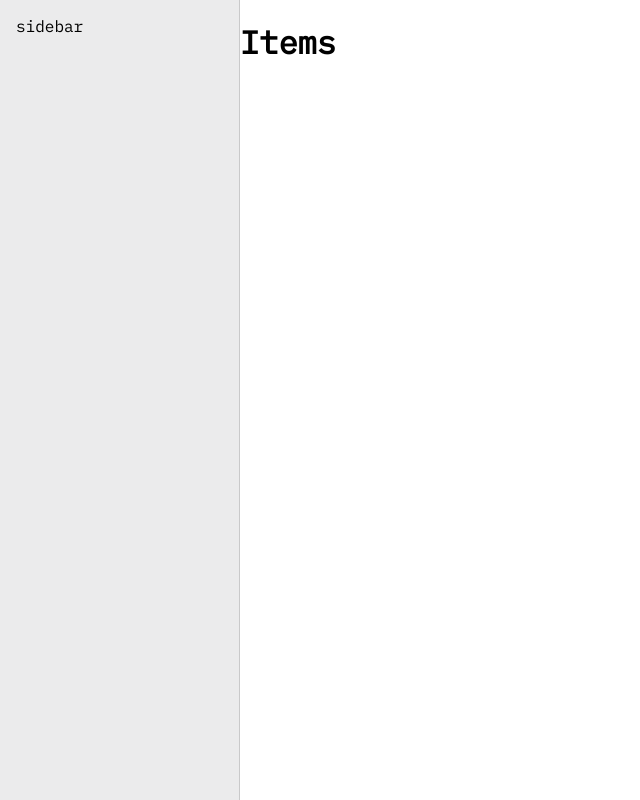
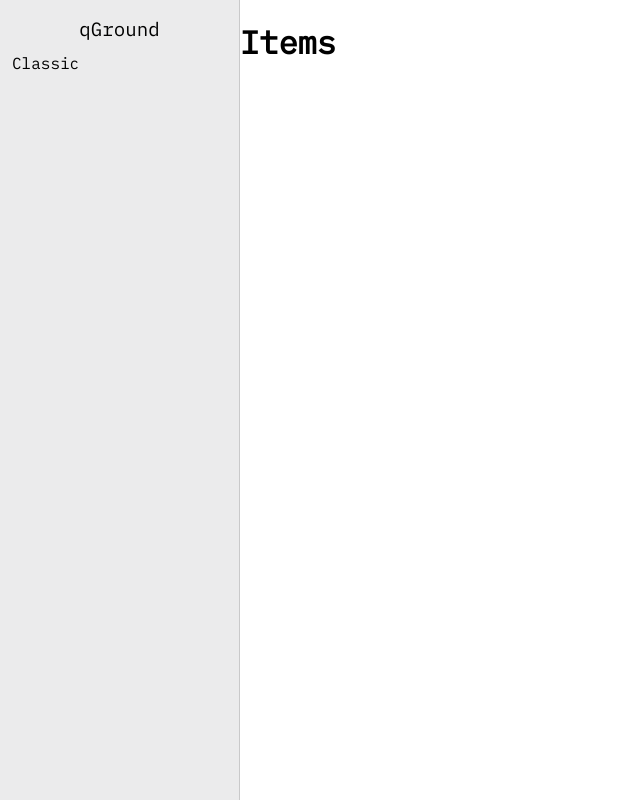
Before and after one commit to CoasterFan5/qground, a SvelteKit app: page /play in a window 1280 px wide. Shown: the whole page, without its empty margins (0-640 px from the left). Built offline with nearby package versions, Linux system fonts and the light colour scheme.

Commit message:
clean up ui

```diff
--- a/package.json
+++ b/package.json
@@ -37,8 +37,10 @@
 	},
 	"dependencies": {
 		"@fontsource/ibm-plex-mono": "^5.3.0",
+		"@iconify-json/ph": "^1.2.2",
 		"@sveltejs/adapter-cloudflare": "^8.0.0",
 		"svelte-french-toast": "^1.2.0",
+		"unplugin-icons": "^24.0.0",
 		"wrangler": "^4.149.0",
 		"zod": "^4.6.5"
 	}
--- a/src/app.d.ts
+++ b/src/app.d.ts
@@ -1,5 +1,7 @@
 // See https://svelte.dev/docs/kit/types#app.d.ts
 // for information about these interfaces
+import 'unplugin-icons/types/svelte'
+
 declare global {
   namespace App {
     // interface Error {}
--- a/src/routes/play/+layout.svelte
+++ b/src/routes/play/+layout.svelte
@@ -1,4 +1,5 @@
 <script lang="ts">
+	import { resolve } from '$app/paths';
 	import type { Snippet } from 'svelte';
 
 	const {
@@ -9,7 +10,12 @@
 </script>
 
 <div class="wrap">
-	<div class="sidebar">sidebar</div>
+	<div class="sidebar">
+		<div class="header">qGround</div>
+		<div class="sidebarButtons">
+			<a class="sidebarButton" href={resolve('/play/classic', {})}>Classic</a>
+		</div>
+	</div>
 	<div class="content">
 		{@render children?.()}
 	</div>
@@ -28,9 +34,36 @@
 		height: 100%;
 		max-width: 15rem;
 		width: 100%;
-		padding: 1rem;
 		background: var(--secondary);
 		border-right: 1px solid var(--border);
+
+		.header {
+			display: flex;
+			align-items: center;
+			justify-content: center;
+			font-size: 1.2rem;
+			width: 100%;
+			margin-top: 1rem;
+		}
+	}
+
+	.sidebarButtons {
+		display: flex;
+		flex-direction: column;
+		padding: 0.5rem;
+	}
+
+	.sidebarButton {
+		display: flex;
+		padding: 0.25rem;
+		width: 100%;
+		border-radius: 0.25rem;
+		color: var(--color);
+		text-decoration: none;
+		&:hover {
+			background: var(--background);
+			color: var(--accent);
+		}
 	}
 
 	.content {
--- a/vite.config.ts
+++ b/vite.config.ts
@@ -1,9 +1,13 @@
 import adapter from '@sveltejs/adapter-cloudflare';
 import { sveltekit } from '@sveltejs/kit/vite';
 import { defineConfig } from 'vite';
+import Icons from "unplugin-icons/vite"
 
 export default defineConfig({
   plugins: [
+    Icons({
+      compiler: "svelte"
+    }),
     sveltekit({
       compilerOptions: {
         // Force runes mode for the project, except for libraries. Can be removed in svelte 6.
```
Also changed, not shown: src/routes/play/classic/+page.svelte (+18 -1 lines), src/routes/play/classic/GateCanvas.svelte (+37 -3 lines), 1 other file (tests, documents, lock files or other folders).
